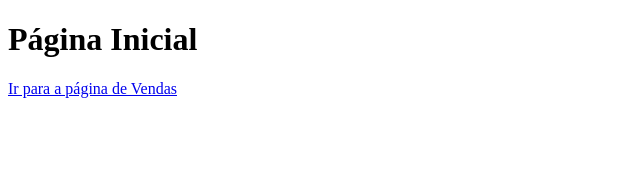
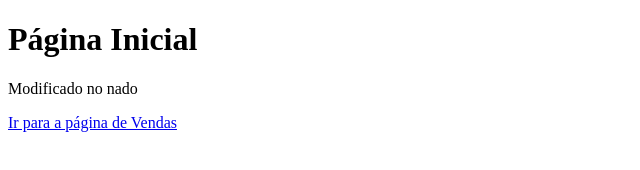
Before and after one commit to gandolfix/gitTutorial, a plain HTML site: page index.html in a window 1280 px wide. Shown: the whole page, without its empty margins (0-640 px from the left). Drawn offline with Linux system fonts and the light colour scheme.

Commit message:
modificado index.html com o editor nano

```diff
--- a/index.html
+++ b/index.html
@@ -8,6 +8,7 @@
 </head>
 <body>
     <h1>Página Inicial</h1>
+    <p>Modificado no nado</p>
     <a href="vendas.html">Ir para a página de Vendas</a>
 </body>
 </html>
```
